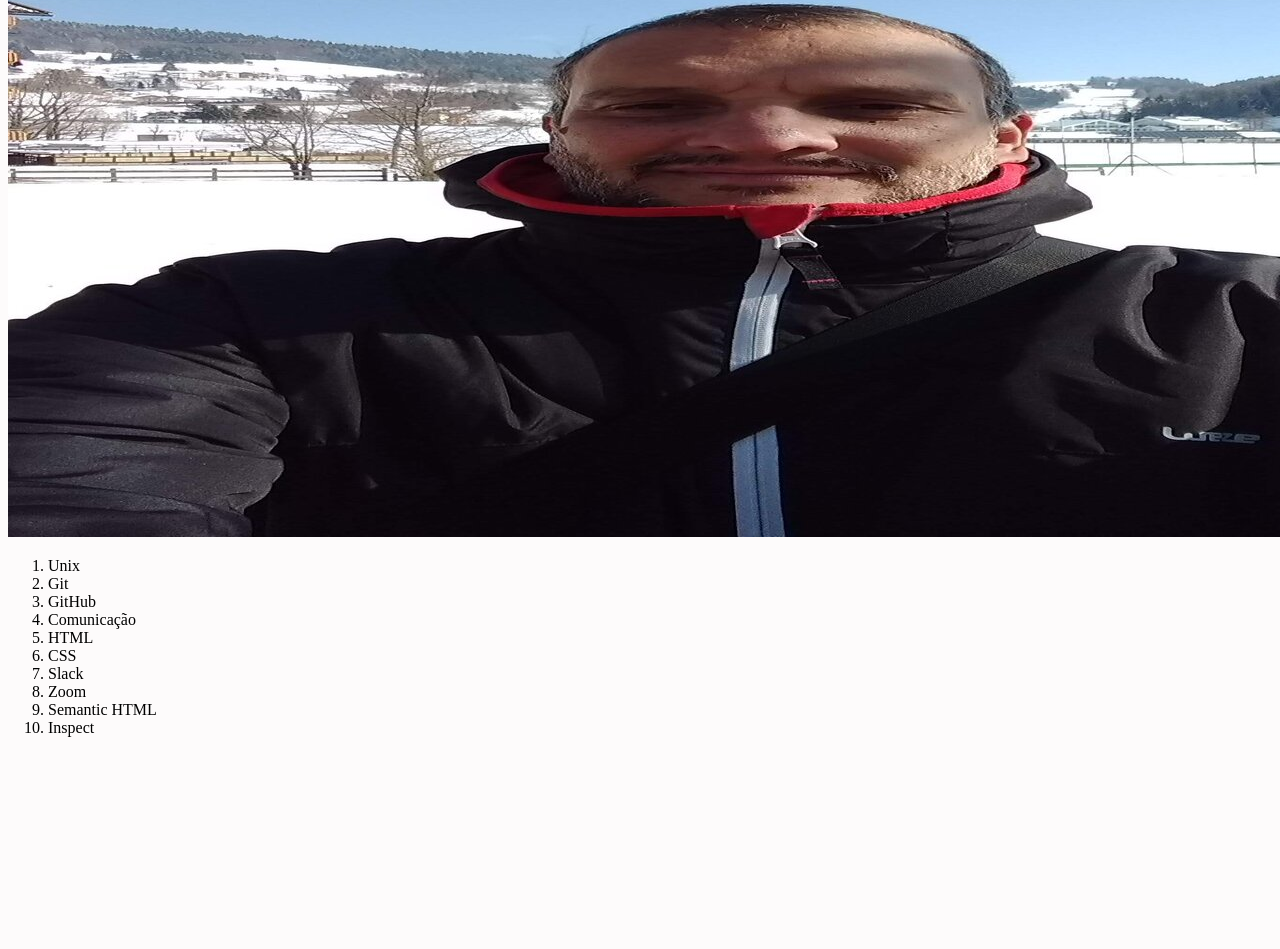
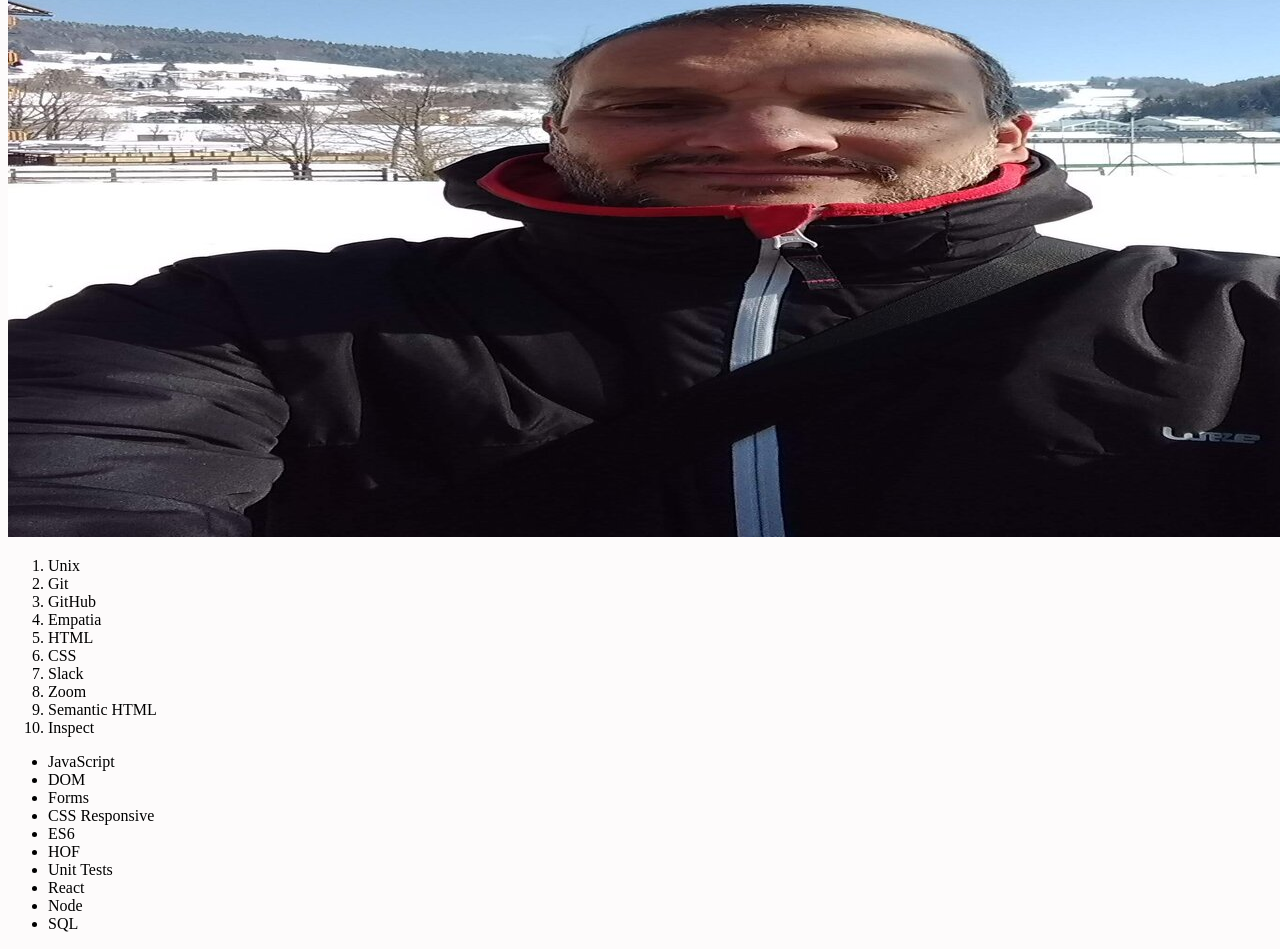
Before and after one commit to Pablo73/project-lessons-learned, a website: page index.html in a window 1280 px wide. Shown: the part 239-1188 px from the top of the page. Before the commit the page ends 992 px from the top, so only its background shows below. Drawn offline with Linux system fonts and the light colour scheme.

Commit message:
Requisito 5

```diff
--- a/index.html
+++ b/index.html
@@ -14,11 +14,12 @@
 
     <img src="/rsz_2img-20180211-wa0013_1.jpg" id="minha_foto" alt="Foto Pablo">
 
+<section>
     <ol id="licoes_aprendidas" >
         <li>Unix</li>
         <li>Git</li>
         <li>GitHub</li>
-        <li>Comunicação</li>
+        <li>Empatia</li>
         <li>HTML</li>
         <li>CSS</li>
         <li>Slack</li>
@@ -26,6 +27,24 @@
         <li>Semantic HTML</li>
         <li>Inspect</li>
     </ol>
+</section>
+
+<section>
+    <ul id="licoes_a_aprender">
+        <li>JavaScript</li>
+        <li>DOM</li>
+        <li>Forms</li>
+        <li>CSS Responsive</li>
+        <li>ES6</li>
+        <li>HOF</li>
+        <li>Unit Tests</li>
+        <li>React</li>
+        <li>Node</li>
+        <li>SQL</li>
+    </ul>
+</section>
+
+
 
 </body>
 </html>
```
